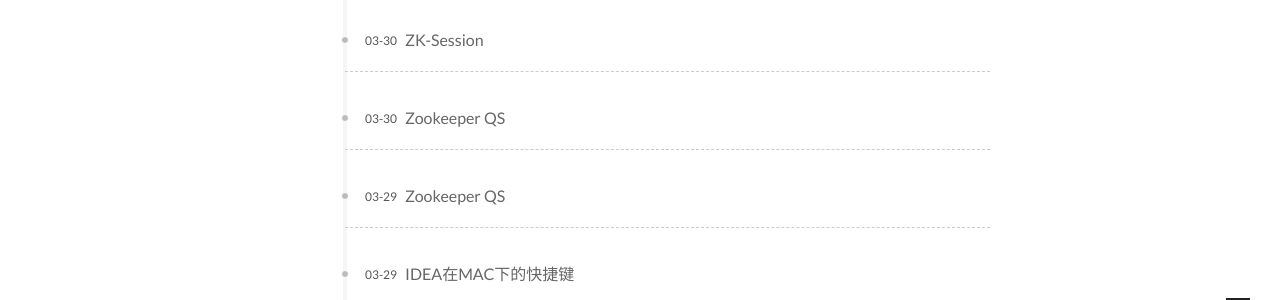
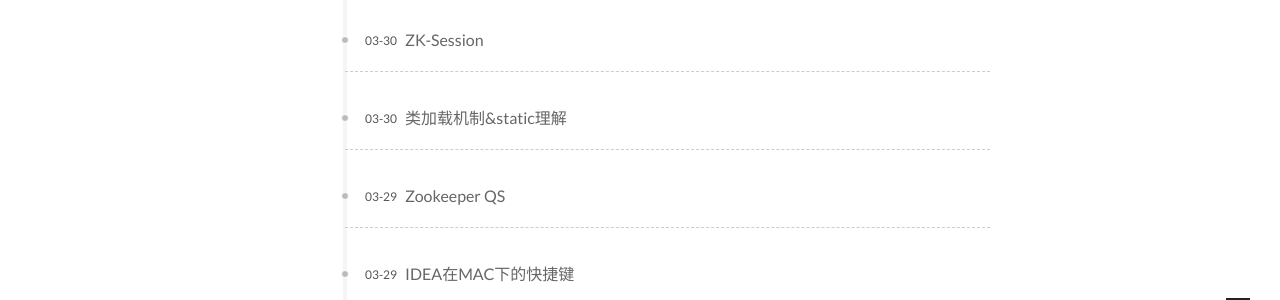
Before and after one commit to pibicha/pibicha.github.io, a Jekyll site: the page built from archives/index.html, in a window 1280 px wide. Shown: the part 533-833 px from the top of the page. Built offline with Jekyll 4.4.1, drawn with Linux system fonts in a browser that asks for light colours.

Commit message:
clasfile & load class flow

```diff
--- a/_posts/2018-03-30-ClassFile.md
+++ b/_posts/2018-03-30-ClassFile.md
@@ -1,5 +1,5 @@
 ---
-title: Zookeeper QS
+title: 类加载机制&static理解
 date: 2018-03-30 20:13:00
 categories:
 - JVM
```
